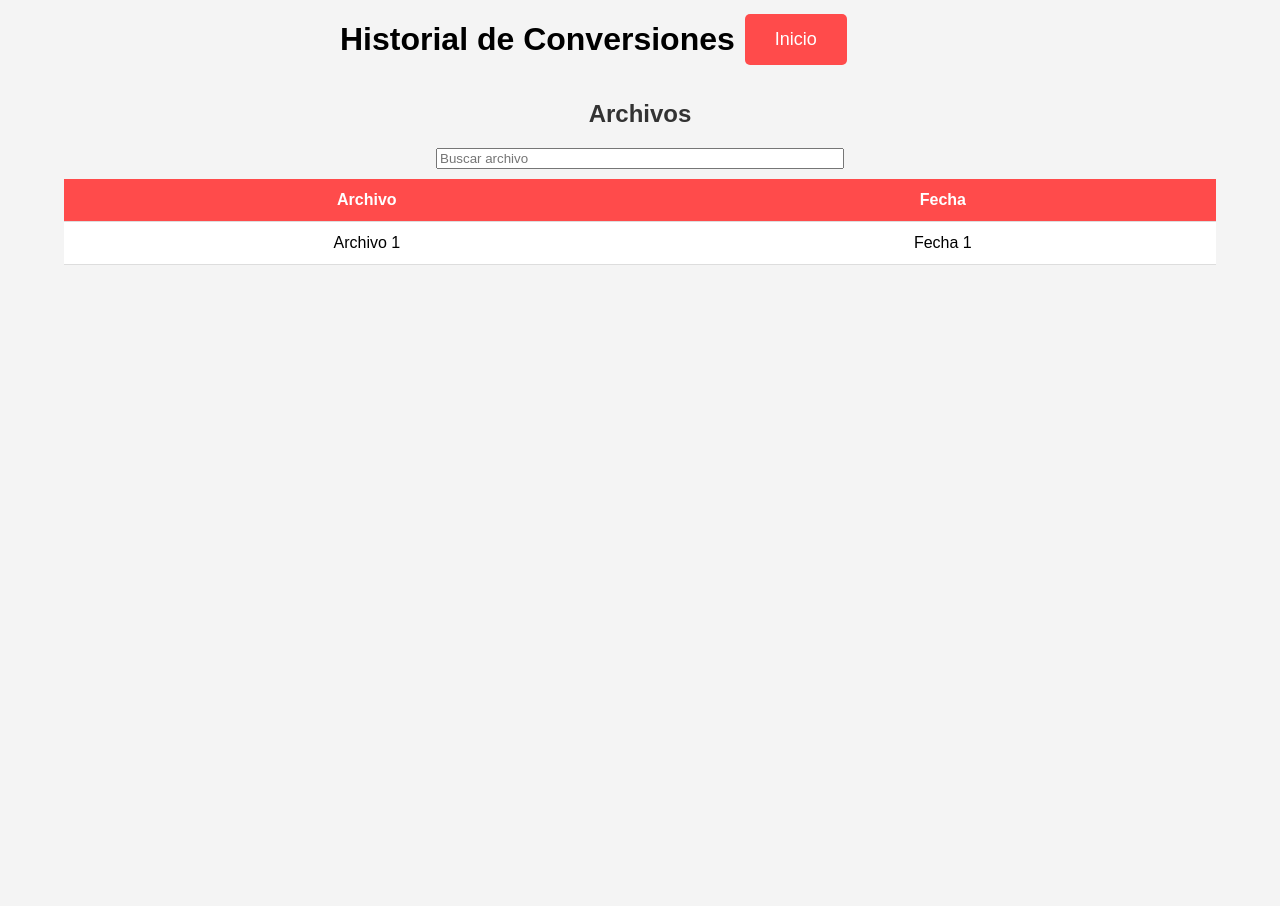
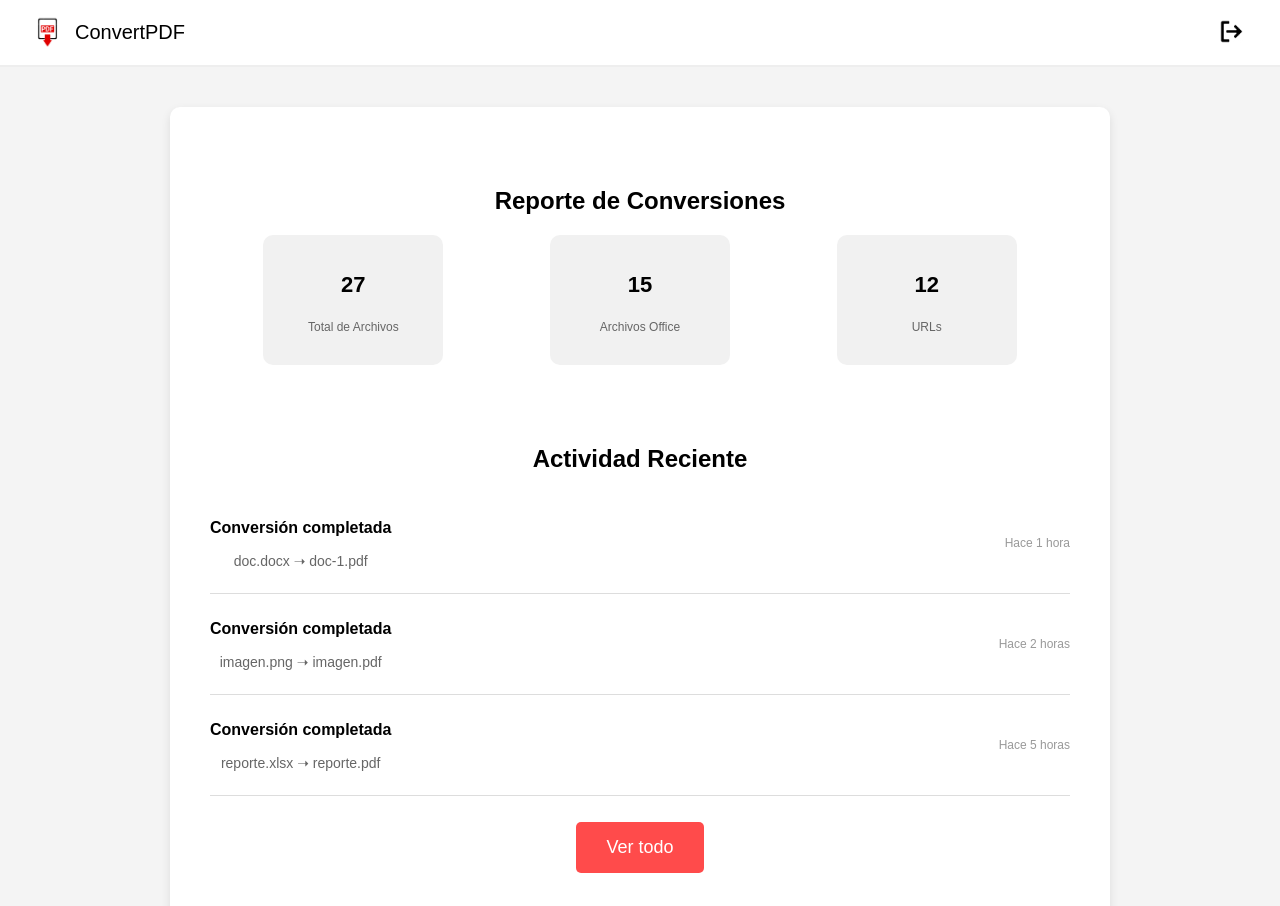
Before and after one commit to FAJS7/App, a website with bundled scripts: page public/views/historyConvert.html in a window 1280 px wide. Shown: the top 906 px of the page. Before the commit the page ends 800 px from the top, so only its background shows below. Built offline with nearby package versions, Linux system fonts and the light colour scheme.

Commit message:
actualizaciones de diseño

```diff
--- a/public/views/historyConvert.html
+++ b/public/views/historyConvert.html
@@ -5,39 +5,66 @@
     <meta name="viewport" content="width=device-width, initial-scale=1.0" />
     <title>Historial de Conversiones</title>
     <script type="module" src="/src/main.js"></script>
-    <link rel="stylesheet" href="/src/css/title-btn-input.css" />
-    <link rel="stylesheet" href="/src/css/table.css" />
+    <link rel="stylesheet" href="/src/css/historyConvert.css" />
+    <link rel="stylesheet" href="/src/css/navbar.css" />
   </head>
   <body>
-    <div class="title-btn">
-      <h1>Historial de Conversiones</h1>
-      <button class="btn" onclick="window.location.href='/'">Inicio</button>
-    </div>
-    <div class="history-files">
-      <h2>Archivos</h2>
-      <form action="">
-        <input
-          type="text"
-          id="search"
-          class="inputs"
-          placeholder="Buscar archivo"
-        />
-      </form>
-      <table>
-        <thead>
-          <tr>
-            <th>Archivo</th>
-            <th>Fecha</th>
-          </tr>
-        </thead>
-        <tbody id="historyTableBody">
-          <tr>
-            <td>Archivo 1</td>
-            <td>Fecha 1</td>
-          </tr>
-        </tbody>
-      </table>
-      <div id="fileList"></div>
+    <header class="navbar">
+      <div class="logo">
+        <a class="logo-navbar" href="/index.html">
+          <img src="/public/imgs/pdf-icon.png" alt="ConvertPDF Logo" />
+          <span>ConvertPDF</span>
+        </a>
+      </div>
+      <button class="logout-btn">
+        <img src="/public/imgs/logout-icon.png" alt="ConvertPDF Logo" />
+      </button>
+    </header>
+    <div class="container">
+      <section class="report">
+        <h2>Reporte de Conversiones</h2>
+        <div class="stats">
+          <div class="stat">
+            <p class="number">27</p>
+            <p class="label">Total de Archivos</p>
+          </div>
+          <div class="stat">
+            <p class="number">15</p>
+            <p class="label">Archivos Office</p>
+          </div>
+          <div class="stat">
+            <p class="number">12</p>
+            <p class="label">URLs</p>
+          </div>
+        </div>
+      </section>
+      <section class="activity">
+        <h2>Actividad Reciente</h2>
+        <ul class="activity-list">
+          <li>
+            <div>
+              <p class="title">Conversión completada</p>
+              <p class="details">doc.docx ➝ doc-1.pdf</p>
+            </div>
+            <span class="time">Hace 1 hora</span>
+          </li>
+          <li>
+            <div>
+              <p class="title">Conversión completada</p>
+              <p class="details">imagen.png ➝ imagen.pdf</p>
+            </div>
+            <span class="time">Hace 2 horas</span>
+          </li>
+          <li>
+            <div>
+              <p class="title">Conversión completada</p>
+              <p class="details">reporte.xlsx ➝ reporte.pdf</p>
+            </div>
+            <span class="time">Hace 5 horas</span>
+          </li>
+        </ul>
+        <button class="btn">Ver todo</button>
+      </section>
     </div>
   </body>
 </html>
--- /dev/null
+++ b/src/css/historyConvert.css
@@ -0,0 +1,91 @@
+body {
+  font-family: Arial, sans-serif;
+  background-color: #f8f8f8;
+  margin: 0;
+  padding: 0;
+}
+
+.container {
+  max-width: 900px;
+  margin: 40px auto;
+  background: white;
+  padding: 20px;
+  border-radius: 10px;
+  box-shadow: 0 4px 10px rgba(0, 0, 0, 0.1);
+}
+
+.logo-navbar {
+  display: flex;
+  align-items: center;
+  margin: 0 auto;
+  width: 100%;
+  max-width: 600px;
+}
+.report {
+  background: #fff;
+  padding: 20px;
+  border-radius: 10px;
+  margin-top: 20px;
+}
+
+.stats {
+  display: flex;
+  justify-content: space-around;
+  text-align: center;
+}
+
+.stat {
+  background: #f1f1f1;
+  padding: 15px;
+  border-radius: 10px;
+  width: 150px;
+  height: 100px;
+}
+
+.stat .number {
+  font-size: 22px;
+  font-weight: bold;
+}
+
+.stat .label {
+  font-size: 12px;
+  color: #666;
+}
+
+.activity {
+  background: white;
+  padding: 20px;
+  border-radius: 10px;
+  margin-top: 20px;
+}
+
+.activity-list {
+  list-style: none;
+  padding: 0;
+}
+
+.activity-list li {
+  display: flex;
+  justify-content: space-between;
+  align-items: center;
+  padding: 10px 0;
+  border-bottom: 1px solid #ddd;
+}
+
+.icon {
+  font-size: 20px;
+}
+
+.title {
+  font-weight: bold;
+}
+
+.details {
+  font-size: 14px;
+  color: #666;
+}
+
+.time {
+  font-size: 12px;
+  color: #999;
+}
--- /dev/null
+++ b/src/css/navbar.css
@@ -0,0 +1,53 @@
+.navbar {
+  display: flex;
+  justify-content: space-between;
+  align-items: center;
+  background-color: #fff;
+  padding: 15px 30px;
+  border-bottom: 2px solid #eee;
+  font-family: Arial, sans-serif;
+}
+
+.logo {
+  display: flex;
+  align-items: center;
+  font-size: 20px;
+  font-weight: bold;
+}
+
+.logo img {
+  width: 35px;
+  margin-right: 10px;
+}
+
+.navbar nav ul {
+  list-style: none;
+  display: flex;
+  gap: 20px;
+}
+
+.navbar nav ul li {
+  display: inline;
+}
+
+.navbar nav ul li a {
+  text-decoration: none;
+  color: #333;
+  font-weight: 500;
+}
+
+.logout-btn {
+  background: none;
+  border: none;
+  cursor: pointer;
+}
+
+.logout-btn img {
+  width: 25px;
+}
+
+.logo-navbar {
+  text-decoration: none;
+  color: black;
+  font-weight: 500;
+}
--- /dev/null
+++ b/src/css/style.css
@@ -0,0 +1,50 @@
+.container {
+  max-width: 500px;
+  margin: 50px auto;
+  text-align: center;
+  background: #f9f9f9;
+  padding: 30px;
+  border-radius: 10px;
+  box-shadow: 0px 4px 10px rgba(0, 0, 0, 0.1);
+}
+
+h1 {
+  font-size: 24px;
+  margin-bottom: 10px;
+}
+
+p {
+  font-size: 16px;
+  color: #666;
+  margin-bottom: 20px;
+}
+
+.input-container {
+  display: flex;
+  flex-direction: column;
+  align-items: center;
+}
+
+.input-container input {
+  width: 100%;
+  padding: 10px;
+  border: 2px solid #ddd;
+  border-radius: 5px;
+  margin-bottom: 10px;
+  font-size: 16px;
+}
+
+.input-container input[type="file"] {
+  border: none;
+}
+
+.btn {
+  background-color: #ff4d4d;
+  color: white;
+  border: none;
+  padding: 10px 15px;
+  border-radius: 5px;
+  font-size: 16px;
+  cursor: pointer;
+  transition: background 0.3s;
+}
--- a/src/css/title-btn-input.css
+++ /dev/null
@@ -1,27 +0,0 @@
-.title-btn {
-  display: flex;
-  align-items: center;
-  margin: 0 auto;
-  width: 100%;
-  max-width: 600px;
-}
-
-.btn {
-  background-color: #ff4b4b;
-  color: white;
-  border: none;
-  padding: 15px 30px;
-  margin: 10px;
-  font-size: 18px;
-  cursor: pointer;
-  border-radius: 5px;
-  transition: 0.3s;
-}
-
-.inputs {
-  display: flex;
-  flex-direction: column;
-  margin: 0 auto;
-  width: 100%;
-  max-width: 400px;
-}
--- a/src/main.js
+++ b/src/main.js
@@ -12,16 +12,3 @@ document.getElementById("convertLink").addEventListener("click", () => {
 document.getElementById("history").addEventListener("click", () => {
   window.location.href = "/views/historyConvert.html";
 });
-
-// Manejo de selección de archivos
-const fileInput = document.getElementById("fileInput");
-if (fileInput) {
-  fileInput.addEventListener("change", (event) => {
-    const files = event.target.files; // Obtiene la lista de archivos
-    console.log(files); // Muestra los archivos en la consola para verificar
-
-    for (let file of files) {
-      console.log(`Archivo seleccionado: ${file.name}`);
-    }
-  });
-}
```
Also changed, not shown: index.html (+14 -1 lines), public/views/convertPdf.html (+22 -9 lines), public/views/convertUrltoPdf.html (+26 -9 lines), public/imgs/logout-icon.png (added), public/imgs/pdf-icon.png (added).
